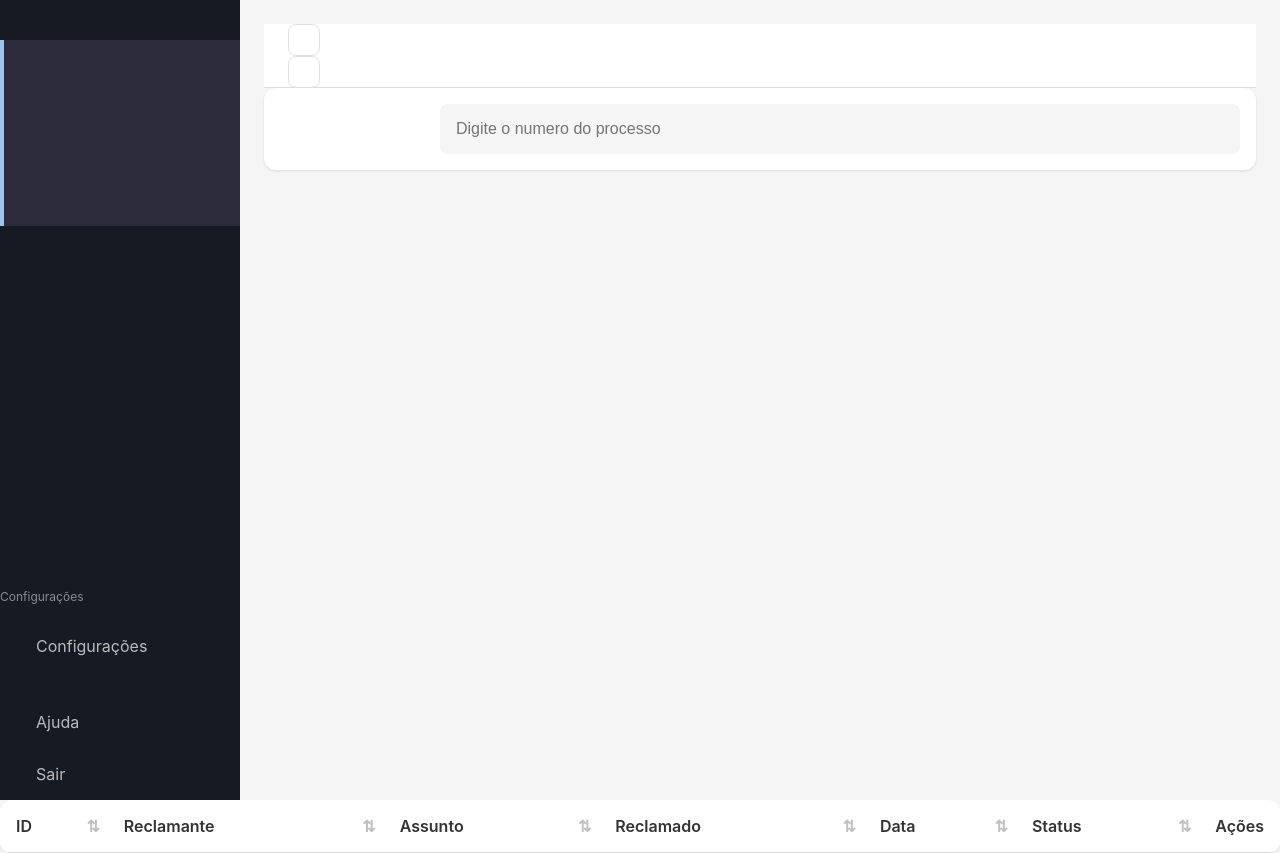
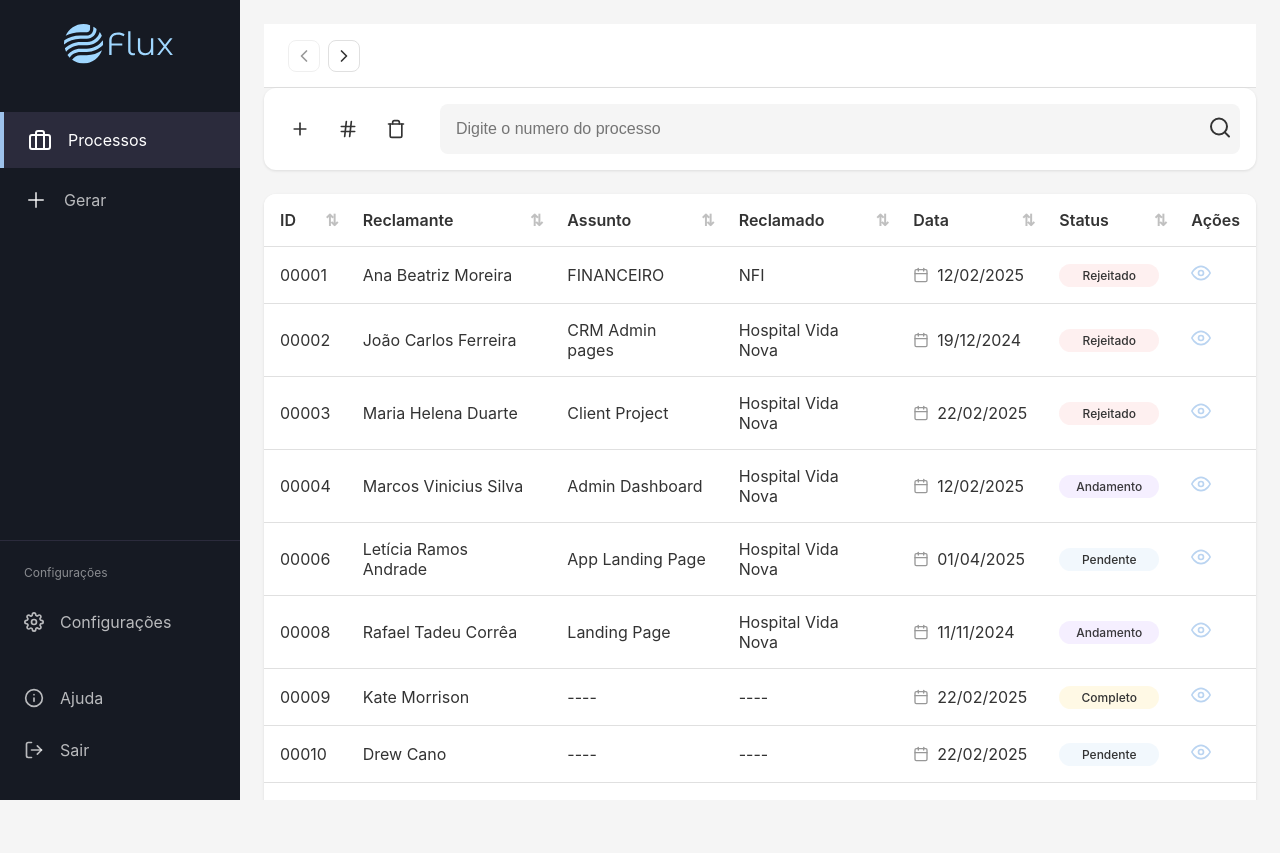
Before and after one commit to HenriqueMLima/Flux--Oficial, a website built with Vite: page FLUX/Processos/index.html in a window 1280 px wide. After the commit the page ends 800 px from the top, so only its background shows below. Built offline with nearby package versions, Linux system fonts and the light colour scheme.

Commit message:
Criação da Tabela e Ajustes

```diff
--- a/FLUX/Processos/index.html
+++ b/FLUX/Processos/index.html
@@ -4,90 +4,132 @@
 <head>
   <meta charset="UTF-8">
   <meta name="viewport" content="width=device-width, initial-scale=1.0">
-
   <title>Flux - Gerenciamento de Processos</title>
 
   <link rel="stylesheet" href="styles/variables.css">
   <link rel="stylesheet" href="styles/main.css">
   <link rel="stylesheet" href="styles/sidebar.css">
   <link rel="stylesheet" href="styles/table.css">
-
 </head>
 
 <body>
   <div class="app-container">
-    <aside class="sidebar"> <!-- sidebar -->
-      <div class="logo">
-        <img src="" alt=""> <!-- Preciso colocar os links das imagens -->
+    <aside class="sidebar">
+      <div class="logo-container">
+        <img src="assets/logo.svg" alt="Logo do Flux" class="logo" />
       </div>
       <nav class="sidebar-nav">
         <ul>
-          <li class="nav-item active"> <!-- Active porque é o icone referente a página -->
-            <div class="processos-icon">
-              <svg>
-                <!-- Preciso colocar os links das imagens -->
+          <li class="nav-item active">
+            <div class="nav-icon">
+              <svg xmlns="http://www.w3.org/2000/svg" width="24" height="24" viewBox="0 0 24 24" fill="none"
+                stroke="currentColor" stroke-width="2" stroke-linecap="round" stroke-linejoin="round">
+                <rect x="2" y="7" width="20" height="14" rx="2" ry="2"></rect>
+                <path d="M16 21V5a2 2 0 0 0-2-2h-4a2 2 0 0 0-2 2v16"></path>
               </svg>
             </div>
             <span>Processos</span>
           </li>
           <li class="nav-item">
-            <div class="gerar-item">
-              <svg>
-                <!-- Preciso colocar os links das imagens -->
+            <div class="nav-icon">
+              <svg xmlns="http://www.w3.org/2000/svg" width="24" height="24" viewBox="0 0 24 24" fill="none"
+                stroke="currentColor" stroke-width="2" stroke-linecap="round" stroke-linejoin="round">
+                <line x1="12" y1="5" x2="12" y2="19"></line>
+                <line x1="5" y1="12" x2="19" y2="12"></line>
               </svg>
             </div>
             <span>Gerar</span>
           </li>
         </ul>
       </nav>
-      <div class="sidebar--footer">
+      <div class="sidebar-footer">
         <div class="config-section">
           <span class="config-label">Configurações</span>
           <div class="config-item">
-            <svg></svg> <!-- Parte de 'Configuraçoes' da sidebar -->
+            <svg xmlns="http://www.w3.org/2000/svg" width="24" height="24" viewBox="0 0 24 24" fill="none"
+              stroke="currentColor" stroke-width="2" stroke-linecap="round" stroke-linejoin="round">
+              <circle cx="12" cy="12" r="3"></circle>
+              <path
+                d="M19.4 15a1.65 1.65 0 0 0 .33 1.82l.06.06a2 2 0 0 1 0 2.83 2 2 0 0 1-2.83 0l-.06-.06a1.65 1.65 0 0 0-1.82-.33 1.65 1.65 0 0 0-1 1.51V21a2 2 0 0 1-2 2 2 2 0 0 1-2-2v-.09A1.65 1.65 0 0 0 9 19.4a1.65 1.65 0 0 0-1.82.33l-.06.06a2 2 0 0 1-2.83 0 2 2 0 0 1 0-2.83l.06-.06a1.65 1.65 0 0 0 .33-1.82 1.65 1.65 0 0 0-1.51-1H3a2 2 0 0 1-2-2 2 2 0 0 1 2-2h.09A1.65 1.65 0 0 0 4.6 9a1.65 1.65 0 0 0-.33-1.82l-.06-.06a2 2 0 0 1 0-2.83 2 2 0 0 1 2.83 0l.06.06a1.65 1.65 0 0 0 1.82.33H9a1.65 1.65 0 0 0 1-1.51V3a2 2 0 0 1 2-2 2 2 0 0 1 2 2v.09a1.65 1.65 0 0 0 1 1.51 1.65 1.65 0 0 0 1.82-.33l.06-.06a2 2 0 0 1 2.83 0 2 2 0 0 1 0 2.83l-.06.06a1.65 1.65 0 0 0-.33 1.82V9a1.65 1.65 0 0 0 1.51 1H21a2 2 0 0 1 2 2 2 2 0 0 1-2 2h-.09a1.65 1.65 0 0 0-1.51 1z">
+              </path>
+            </svg>
             <span>Configurações</span>
           </div>
         </div>
-        <div class="sidebar-actions"> <!--- Parte de Ajuda na sidebar -->
+        <div class="sidebar-actions">
           <div class="action-item">
-            <svg></svg> <!-- Imagem tbm -->
+            <svg xmlns="http://www.w3.org/2000/svg" width="24" height="24" viewBox="0 0 24 24" fill="none"
+              stroke="currentColor" stroke-width="2" stroke-linecap="round" stroke-linejoin="round">
+              <circle cx="12" cy="12" r="10"></circle>
+              <line x1="12" y1="16" x2="12" y2="12"></line>
+              <line x1="12" y1="8" x2="12.01" y2="8"></line>
+            </svg>
             <span>Ajuda</span>
           </div>
           <div class="action-item">
-            <svg></svg>
+            <svg xmlns="http://www.w3.org/2000/svg" width="24" height="24" viewBox="0 0 24 24" fill="none"
+              stroke="currentColor" stroke-width="2" stroke-linecap="round" stroke-linejoin="round">
+              <path d="M9 21H5a2 2 0 0 1-2-2V5a2 2 0 0 1 2-2h4"></path>
+              <polyline points="16 17 21 12 16 7"></polyline>
+              <line x1="21" y1="12" x2="9" y2="12"></line>
+            </svg>
             <span>Sair</span>
           </div>
         </div>
       </div>
     </aside>
 
-    <main class="main-content"> <!-- Header -->
+    <main class="main-content">
       <header class="header">
-        <div class="navegation-arrows">
-          <button class="nav-arrow" id="prevPage"> <!-- Botao de voltar -->
-            <svg></svg> <!-- Img -->
+        <div class="navigation-arrows">
+          <button class="nav-arrow" id="prevPage" type="button">
+            <svg xmlns="http://www.w3.org/2000/svg" width="20" height="20" viewBox="0 0 24 24" fill="none"
+              stroke="currentColor" stroke-width="2" stroke-linecap="round" stroke-linejoin="round">
+              <path d="M15 18l-6-6 6-6" />
+            </svg>
           </button>
-          <button class="nav-arrow" id="nextPage">
-            <svg></svg> <!-- Img -->
+          <button class="nav-arrow" id="nextPage" type="button">
+            <svg xmlns="http://www.w3.org/2000/svg" width="20" height="20" viewBox="0 0 24 24" fill="none"
+              stroke="currentColor" stroke-width="2" stroke-linecap="round" stroke-linejoin="round">
+              <path d="M9 18l6-6-6-6" />
+            </svg>
           </button>
         </div>
       </header>
 
       <div class="search-container">
         <div class="search-bar">
-          <button class="btn-icon">
-            <svg></svg>
+          <button class="btn-icon" type="button">
+            <svg xmlns="http://www.w3.org/2000/svg" width="24" height="24" viewBox="0 0 24 24" fill="none"
+              stroke="currentColor" stroke-width="2" stroke-linecap="round" stroke-linejoin="round">
+              <line x1="12" y1="5" x2="12" y2="19"></line>
+              <line x1="5" y1="12" x2="19" y2="12"></line>
+            </svg>
           </button>
-          <button class="btn-icon">
-            <svg></svg>
+          <button class="btn-icon" type="button">
+            <svg xmlns="http://www.w3.org/2000/svg" width="24" height="24" viewBox="0 0 24 24" fill="none"
+              stroke="currentColor" stroke-width="2" stroke-linecap="round" stroke-linejoin="round">
+              <line x1="4" y1="9" x2="20" y2="9"></line>
+              <line x1="4" y1="15" x2="20" y2="15"></line>
+              <line x1="10" y1="3" x2="8" y2="21"></line>
+              <line x1="16" y1="3" x2="14" y2="21"></line>
+            </svg>
           </button>
-          <button class="btn-icon">
-            <svg></svg>
+          <button class="btn-icon" type="button">
+            <svg xmlns="http://www.w3.org/2000/svg" width="24" height="24" viewBox="0 0 24 24" fill="none"
+              stroke="currentColor" stroke-width="2" stroke-linecap="round" stroke-linejoin="round">
+              <polyline points="3 6 5 6 21 6"></polyline>
+              <path d="M19 6v14a2 2 0 0 1-2 2H7a2 2 0 0 1-2-2V6m3 0V4a2 2 0 0 1 2-2h4a2 2 0 0 1 2 2v2"></path>
+            </svg>
           </button>
-          <di class="search-input-container">
+          <div class="search-input-container">
             <input type="text" placeholder="Digite o numero do processo" id="search-input" />
-            <button class="btn-search">
-              <svg></svg>
+            <button class="btn-search" type="button">
+              <svg xmlns="http://www.w3.org/2000/svg" width="24" height="24" viewBox="0 0 24 24" fill="none"
+                stroke="currentColor" stroke-width="2" stroke-linecap="round" stroke-linejoin="round">
+                <circle cx="11" cy="11" r="8"></circle>
+                <line x1="21" y1="21" x2="16.65" y2="16.65"></line>
+              </svg>
             </button>
           </div>
         </div>
@@ -107,15 +149,15 @@
             </tr>
           </thead>
           <tbody id="table-body">
-        <!--- JS!! -->
+            <!-- Conteúdo inserido via JS -->
           </tbody>
         </table>
       </div>
     </main>
-
-  <!-- Adicionar JavaScript -->
   </div>
 
+  <script src="utils/data.js"></script>
+  <script src="main.js"></script>
 </body>
 
-</html
+</html>
--- /dev/null
+++ b/FLUX/Processos/main.js
@@ -0,0 +1,216 @@
+// DOM Elements
+const tableBody = document.getElementById('table-body');
+const searchInput = document.getElementById('search-input');
+const prevPageBtn = document.getElementById('prevPage');
+const nextPageBtn = document.getElementById('nextPage');
+
+let sortConfig = { column: null, direction: 'asc' };
+let currentPage = 1;
+const itemsPerPage = 10;
+
+// Initialize the application
+document.addEventListener('DOMContentLoaded', () => {
+  renderTable(processData);
+  setupEventListeners();
+  updateNavigationButtons();
+});
+
+// Setup event listeners
+function setupEventListeners() {
+  // Search functionality
+  searchInput.addEventListener('input', handleSearch);
+
+  // Sort functionality
+  document.querySelectorAll('th.sortable').forEach(th => {
+    th.addEventListener('click', () => {
+      const column = th.dataset.sort;
+      handleSort(column);
+    });
+  });
+
+  // Navigation
+  prevPageBtn.addEventListener('click', () => {
+    if (currentPage > 1) {
+      currentPage--;
+      renderTable(processData);
+      updateNavigationButtons();
+    }
+  });
+
+  nextPageBtn.addEventListener('click', () => {
+    const maxPages = Math.ceil(processData.length / itemsPerPage);
+    if (currentPage < maxPages) {
+      currentPage++;
+      renderTable(processData);
+      updateNavigationButtons();
+    }
+  });
+}
+
+// Update navigation buttons state
+function updateNavigationButtons() {
+  const maxPages = Math.ceil(processData.length / itemsPerPage);
+  prevPageBtn.disabled = currentPage === 1;
+  nextPageBtn.disabled = currentPage === maxPages;
+}
+
+// Render table with data
+function renderTable(data) {
+  tableBody.innerHTML = '';
+
+  const start = (currentPage - 1) * itemsPerPage;
+  const end = start + itemsPerPage;
+  const paginatedData = data.slice(start, end);
+
+  paginatedData.forEach(process => {
+    const row = document.createElement('tr');
+    row.innerHTML = `
+      <td>${process.id}</td>
+      <td>${process.reclamante}</td>
+      <td>${process.assunto}</td>
+      <td>${process.reclamado}</td>
+      <td>
+        <div class="date-cell">
+          <svg xmlns="http://www.w3.org/2000/svg" width="16" height="16" viewBox="0 0 24 24" fill="none" stroke="currentColor" stroke-width="2" stroke-linecap="round" stroke-linejoin="round">
+            <rect x="3" y="4" width="18" height="18" rx="2" ry="2"></rect>
+            <line x1="16" y1="2" x2="16" y2="6"></line>
+            <line x1="8" y1="2" x2="8" y2="6"></line>
+            <line x1="3" y1="10" x2="21" y2="10"></line>
+          </svg>
+          ${process.data}
+        </div>
+      </td>
+      <td>
+        <span class="status-badge status-${process.status}">
+          ${getStatusLabel(process.status)}
+        </span>
+      </td>
+      <td class="actions-column">
+        <button class="action-view" data-id="${process.id}" title="Visualizar">
+          <svg xmlns="http://www.w3.org/2000/svg" width="20" height="20" viewBox="0 0 24 24" fill="none" stroke="currentColor" stroke-width="2" stroke-linecap="round" stroke-linejoin="round">
+            <path d="M1 12s4-8 11-8 11 8 11 8-4 8-11 8-11-8-11-8z"></path>
+            <circle cx="12" cy="12" r="3"></circle>
+          </svg>
+        </button>
+      </td>
+    `;
+
+    // Add event listener to view button
+    row.querySelector('.action-view').addEventListener('click', () => {
+      viewProcess(process.id);
+    });
+
+    tableBody.appendChild(row);
+  });
+
+  // Apply animation to rows
+  const rows = tableBody.querySelectorAll('tr');
+  rows.forEach((row, index) => {
+    row.style.animation = `slideIn ${0.2 + index * 0.05}s forwards`;
+  });
+}
+
+// Handle search functionality
+function handleSearch() {
+  const searchTerm = searchInput.value.toLowerCase();
+
+  const filteredData = processData.filter(process => {
+    return (
+      process.id.toLowerCase().includes(searchTerm) ||
+      process.reclamante.toLowerCase().includes(searchTerm) ||
+      process.assunto.toLowerCase().includes(searchTerm) ||
+      process.reclamado.toLowerCase().includes(searchTerm) ||
+      process.data.toLowerCase().includes(searchTerm) ||
+      getStatusLabel(process.status).toLowerCase().includes(searchTerm)
+    );
+  });
+
+  currentPage = 1;
+  renderTable(filteredData);
+  updateNavigationButtons();
+}
+
+// Handle sorting functionality
+function handleSort(column) {
+  const thElement = document.querySelector(`th[data-sort="${column}"]`);
+
+  // Clear previous sort indicators
+  document.querySelectorAll('th.sortable').forEach(th => {
+    th.classList.remove('sort-asc', 'sort-desc');
+  });
+
+  let direction = 'asc';
+
+  if (sortConfig.column === column) {
+    direction = sortConfig.direction === 'asc' ? 'desc' : 'asc';
+  }
+
+  // Update sort configuration
+  sortConfig = { column, direction };
+
+  // Add indicator to the current sort column
+  thElement.classList.add(`sort-${direction}`);
+
+  // Sort the data
+  const sortedData = [...processData].sort((a, b) => {
+    let valueA = a[column];
+    let valueB = b[column];
+
+    // Special case for status column
+    if (column === 'status') {
+      valueA = getStatusOrder(a.status);
+      valueB = getStatusOrder(b.status);
+    }
+
+    if (valueA < valueB) {
+      return direction === 'asc' ? -1 : 1;
+    }
+    if (valueA > valueB) {
+      return direction === 'asc' ? 1 : -1;
+    }
+    return 0;
+  });
+
+  renderTable(sortedData);
+}
+
+// Helper function to get status label
+function getStatusLabel(status) {
+  switch (status) {
+    case 'rejected':
+      return 'Rejeitado';
+    case 'in-progress':
+      return 'Andamento';
+    case 'pending':
+      return 'Pendente';
+    case 'completed':
+      return 'Completo';
+    default:
+      return 'Desconhecido';
+  }
+}
+
+// Helper function to get status order for sorting
+function getStatusOrder(status) {
+  switch (status) {
+    case 'completed': return 1;
+    case 'in-progress': return 2;
+    case 'pending': return 3;
+    case 'rejected': return 4;
+    default: return 5;
+  }
+}
+
+// View process details
+function viewProcess(id) {
+  const process = processData.find(p => p.id === id);
+
+  if (process) {
+    alert(`Detalhes do Processo #${process.id}:\n
+Reclamante: ${process.reclamante}
+Assunto: ${process.assunto}
+Reclamado: ${process.reclamado}
+Data: ${process.data}
+Status: ${getStatusLabel(process.status)}`);
+  }
+}
--- a/FLUX/Processos/styles/main.css
+++ b/FLUX/Processos/styles/main.css
@@ -142,7 +142,7 @@ body {
   color: var(--color-light-text);
 }
 
-
+/* Animations */
 @keyframes fadeIn {
   from {
     opacity: 0;
@@ -165,7 +165,7 @@ body {
   }
 }
 
-
+/* Responsive adjustments */
 @media (max-width: 768px) {
   .app-container {
     flex-direction: column;
--- a/FLUX/Processos/styles/sidebar.css
+++ b/FLUX/Processos/styles/sidebar.css
@@ -1,5 +1,4 @@
 /* Sidebar Styles */
-
 .sidebar {
   width: var(--sidebar-width);
   height: 100vh;
--- a/FLUX/Processos/styles/table.css
+++ b/FLUX/Processos/styles/table.css
@@ -51,7 +51,7 @@
 
 .status-rejected {
   background-color: rgba(245, 108, 108, 0.1);
-  color: var(--color-status-rejeitado);
+  color: var(--color-status-rejected);
 }
 
 .status-in-progress {
@@ -111,7 +111,7 @@
   opacity: 1;
 }
 
-/* Date */
+/* Date formatting */
 .date-cell {
   display: flex;
   align-items: center;
--- a/FLUX/Processos/styles/variables.css
+++ b/FLUX/Processos/styles/variables.css
@@ -18,7 +18,7 @@
 
   /* Status Cores */
   --color-status-rejeitado: #f56c6c;
-  --color-status-in-progress: #9966ff;
+  --color-status-in-progress: #000000c5;
   --color-status-pendente: #7dbae6;
   --color-status-completo: #ffc107;
 
@@ -47,12 +47,12 @@
   --shadow-md: 0 4px 6px rgba(0, 0, 0, 0.1);
   --shadow-lg: 0 10px 15px rgba(0, 0, 0, 0.1);
 
-
+  /* Transitions */
   --transition-fast: 0.2s ease;
   --transition-normal: 0.3s ease;
   --transition-slow: 0.5s ease;
 
-
+  /* Layout */
   --sidebar-width: 240px;
   --header-height: 64px;
 }
--- /dev/null
+++ b/FLUX/Processos/utils/data.js
@@ -0,0 +1,99 @@
+// Sample data for the table
+const processData = [
+  {
+    id: "00001",
+    reclamante: "Ana Beatriz Moreira",
+    assunto: "FINANCEIRO",
+    reclamado: "NFI",
+    data: "12/02/2025",
+    status: "rejected" // rejected, in-progress, pending, completed
+  },
+  {
+    id: "00002",
+    reclamante: "João Carlos Ferreira",
+    assunto: "CRM Admin pages",
+    reclamado: "Hospital Vida Nova",
+    data: "19/12/2024",
+    status: "rejected"
+  },
+  {
+    id: "00003",
+    reclamante: "Maria Helena Duarte",
+    assunto: "Client Project",
+    reclamado: "Hospital Vida Nova",
+    data: "22/02/2025",
+    status: "rejected"
+  },
+  {
+    id: "00004",
+    reclamante: "Marcos Vinicius Silva",
+    assunto: "Admin Dashboard",
+    reclamado: "Hospital Vida Nova",
+    data: "12/02/2025",
+    status: "in-progress"
+  },
+  {
+    id: "00006",
+    reclamante: "Letícia Ramos Andrade",
+    assunto: "App Landing Page",
+    reclamado: "Hospital Vida Nova",
+    data: "01/04/2025",
+    status: "pending"
+  },
+  {
+    id: "00008",
+    reclamante: "Rafael Tadeu Corrêa",
+    assunto: "Landing Page",
+    reclamado: "Hospital Vida Nova",
+    data: "11/11/2024",
+    status: "in-progress"
+  },
+  {
+    id: "00009",
+    reclamante: "Kate Morrison",
+    assunto: "----",
+    reclamado: "----",
+    data: "22/02/2025",
+    status: "completed"
+  },
+  {
+    id: "00010",
+    reclamante: "Drew Cano",
+    assunto: "----",
+    reclamado: "----",
+    data: "22/02/2025",
+    status: "pending"
+  },
+  {
+    id: "00011",
+    reclamante: "Orlando Diggs",
+    assunto: "----",
+    reclamado: "----",
+    data: "06/01/2025",
+    status: "completed"
+  },
+  {
+    id: "00011",
+    reclamante: "Orlando Diggs",
+    assunto: "----",
+    reclamado: "----",
+    data: "06/01/2025",
+    status: "in-progress"
+  },
+  {
+    id: "00011",
+    reclamante: "Orlando Diggs",
+    assunto: "----",
+    reclamado: "----",
+    data: "06/01/2025",
+    status: "pending"
+  },
+  {
+    id: "00011",
+    reclamante: "Orlando Diggs",
+    assunto: "----",
+    reclamado: "----",
+    data: "06/01/2025",
+    status: "pending"
+  }
+];
```
Also changed, not shown: FLUX/Processos/counter.js (added, +9 -0 lines), FLUX/Processos/package.json (added, +14 -0 lines), FLUX/Processos/assets/logo.svg (added), 1 other file. Lines whose indentation alone changed are shown as unchanged.
